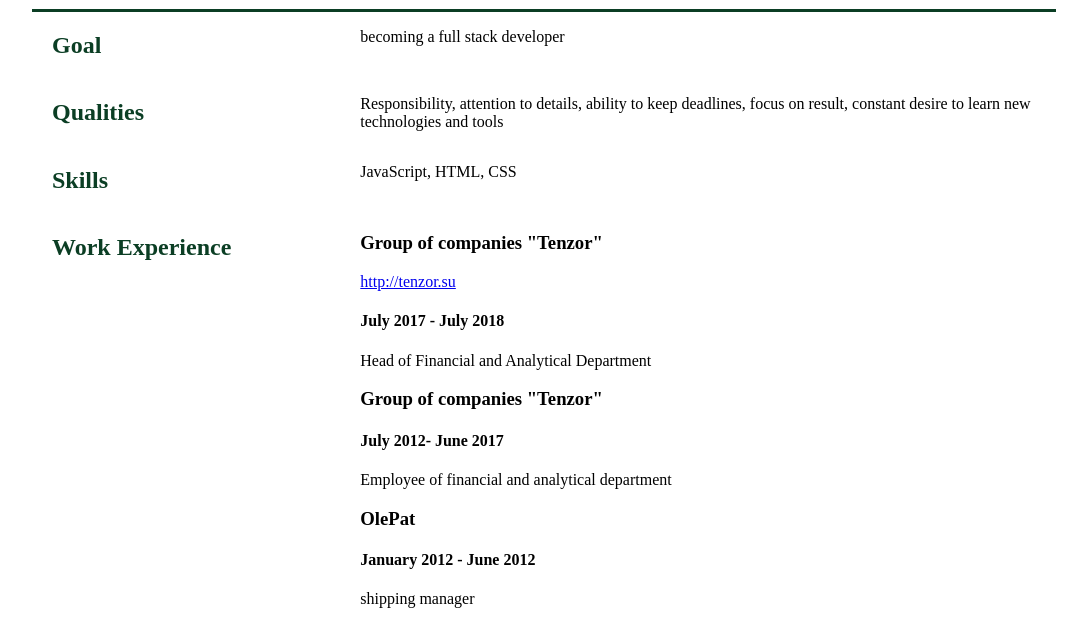
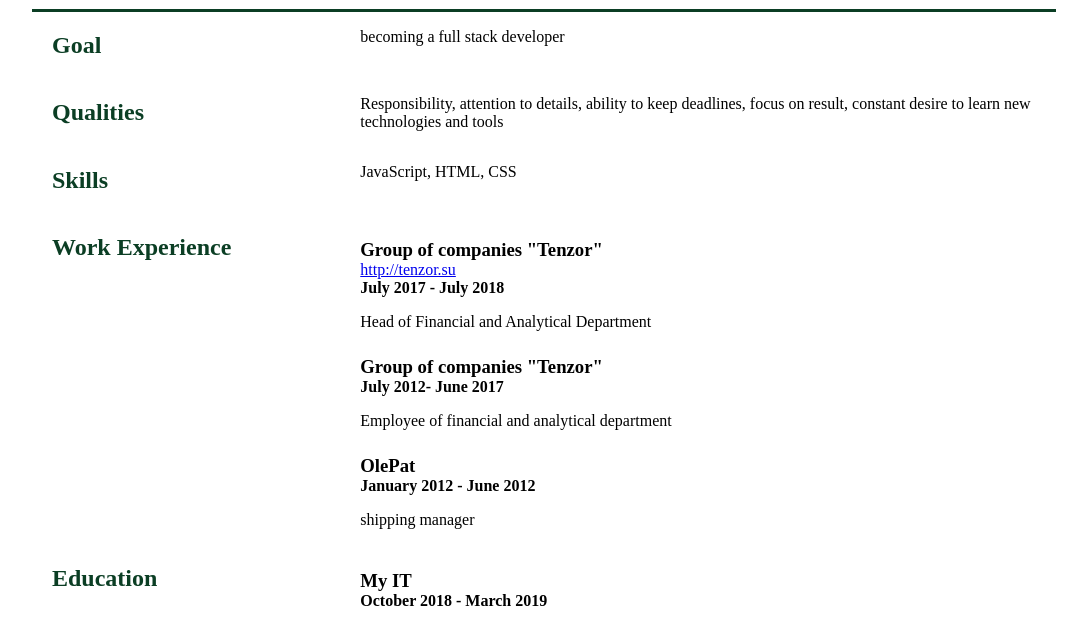
Before and after one commit to olyashepko/rsschool-2019Q1-cv, a plain HTML site: page index.html in a window 1280 px wide. Shown: the part 111-734 px from the top of the page, without its empty margins (96-1183 px from the left). Drawn offline with Linux system fonts and the light colour scheme.

Commit message:
fix: style in secion-content

```diff
--- a/style.css
+++ b/style.css
@@ -44,6 +44,13 @@ wrapper {
 .section-content {
   flex:724px;
 }
+.section-content h3 {
+  margin: 25px 0px 0px;
+
+}
+.section-content h4,a {
+  margin:0px;
+}
 h1 {
   font-size:20pt;
   font-weight: bold;
```
